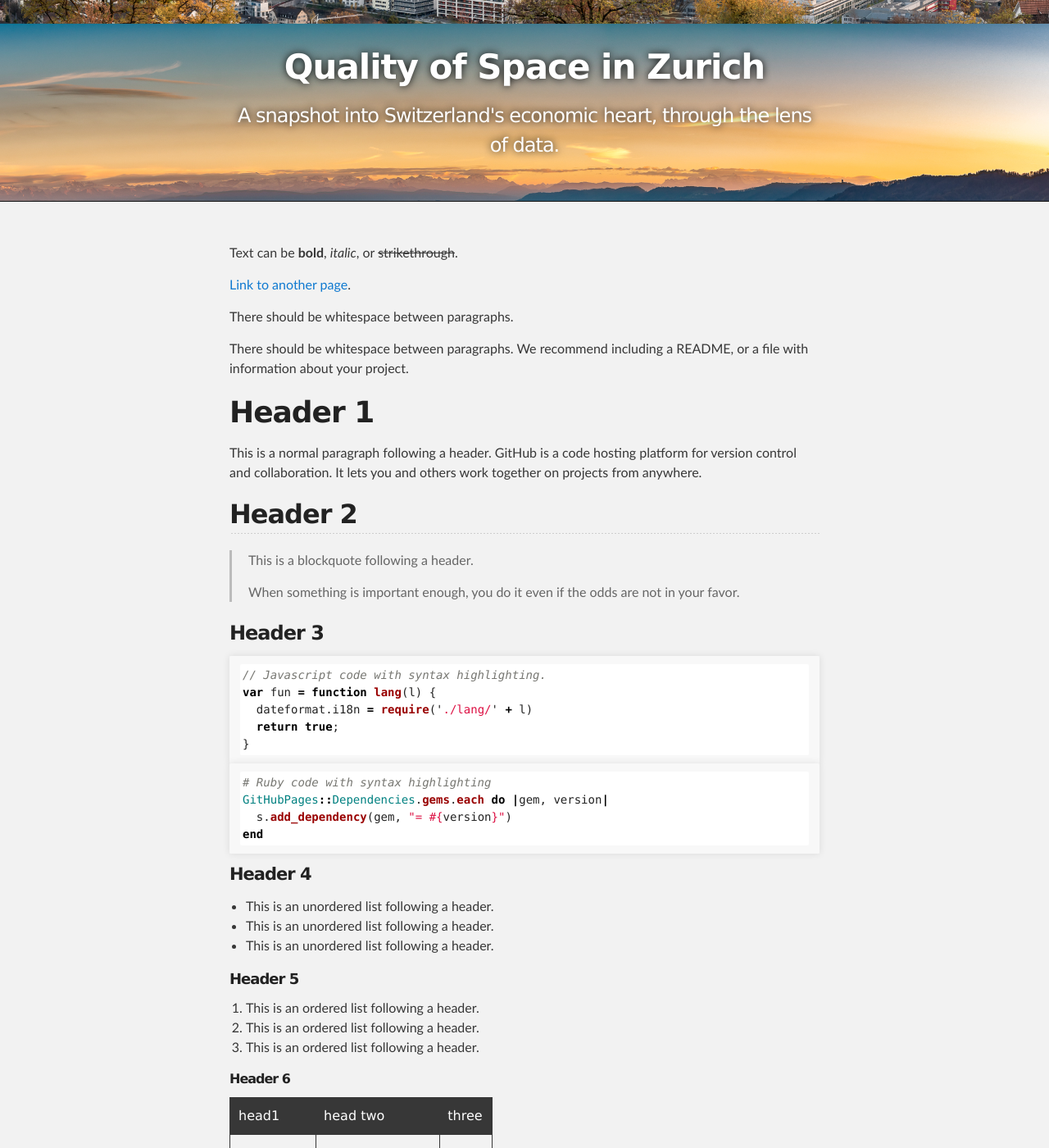
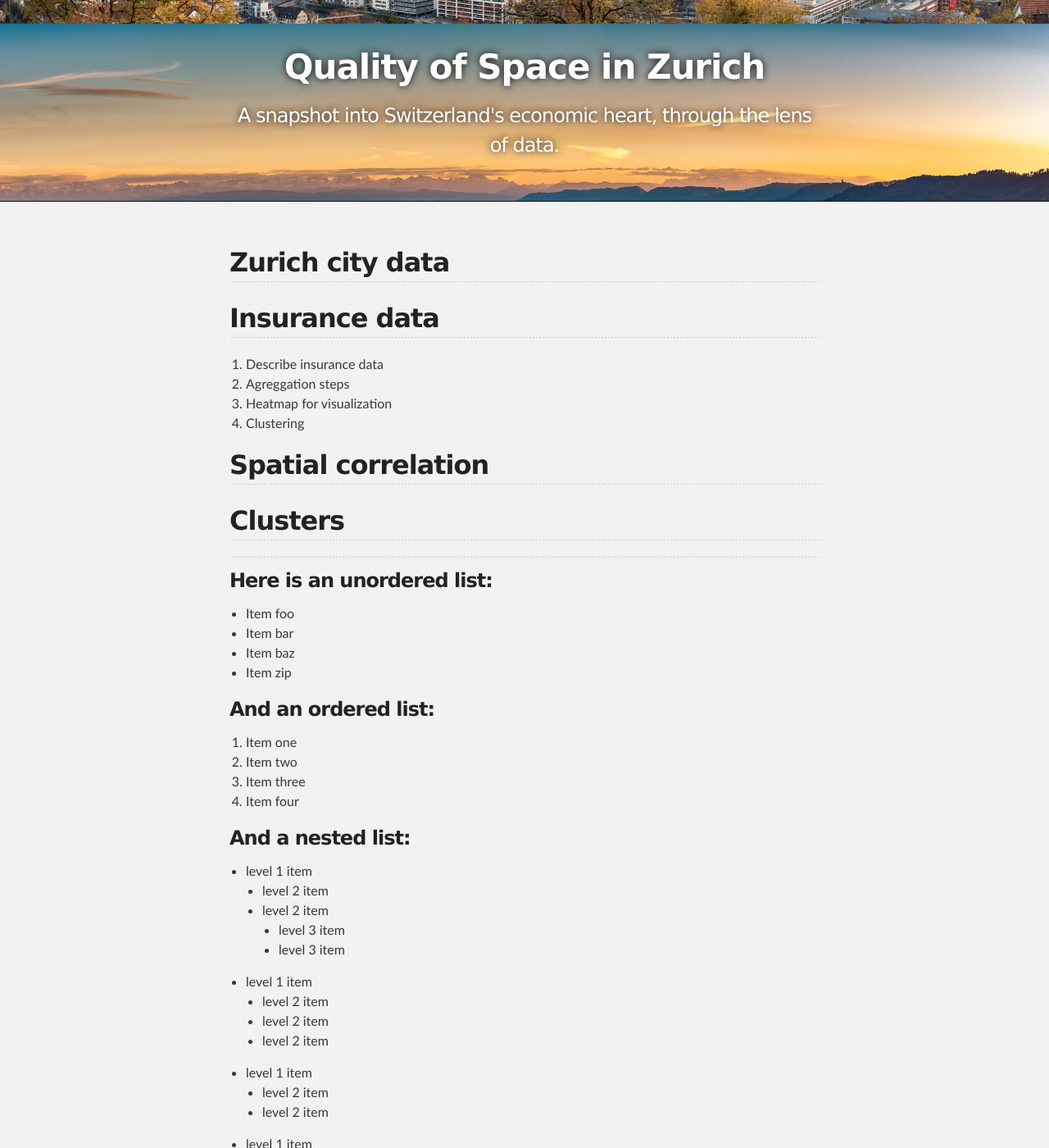
Before and after one commit to MLortki/ADA2018-Project-Quality-of-Space-AMG, a Jekyll site: the page built from index.md, in a window 1280 px wide and 1400 px high. Shown: the whole window at 82% size. Built offline with Jekyll 4.4.1, drawn with Linux system fonts in a browser that asks for light colours; our own code applies the rules of GitHub Pages for plain Markdown files; some of the changed text lies outside the part shown.

Commit message:
sections

````diff
--- a/index.md
+++ b/index.md
@@ -1,64 +1,22 @@
 ---
 layout: default
 ---
+## Zurich city data
 
-Text can be **bold**, _italic_, or ~~strikethrough~~.
 
-[Link to another page](./another-page.html).
 
-There should be whitespace between paragraphs.
+## Insurance data
 
-There should be whitespace between paragraphs. We recommend including a README, or a file with information about your project.
+1. Describe insurance data
+2. Agreggation steps
+3. Heatmap for visualization
+4. Clustering
 
-# Header 1
 
-This is a normal paragraph following a header. GitHub is a code hosting platform for version control and collaboration. It lets you and others work together on projects from anywhere.
+## Spatial correlation
 
-## Header 2
 
-> This is a blockquote following a header.
->
-> When something is important enough, you do it even if the odds are not in your favor.
-
-### Header 3
-
-```js
-// Javascript code with syntax highlighting.
-var fun = function lang(l) {
-  dateformat.i18n = require('./lang/' + l)
-  return true;
-}
-```
-
-```ruby
-# Ruby code with syntax highlighting
-GitHubPages::Dependencies.gems.each do |gem, version|
-  s.add_dependency(gem, "= #{version}")
-end
-```
-
-#### Header 4
-
-*   This is an unordered list following a header.
-*   This is an unordered list following a header.
-*   This is an unordered list following a header.
-
-##### Header 5
-
-1.  This is an ordered list following a header.
-2.  This is an ordered list following a header.
-3.  This is an ordered list following a header.
-
-###### Header 6
-
-| head1        | head two          | three |
-|:-------------|:------------------|:------|
-| ok           | good swedish fish | nice  |
-| out of stock | good and plenty   | nice  |
-| ok           | good `oreos`      | hmm   |
-| ok           | good `zoute` drop | yumm  |
-
-### There's a horizontal rule below this.
+## Clusters
 
 * * *
 
````
Also changed, not shown: 1 other file.
